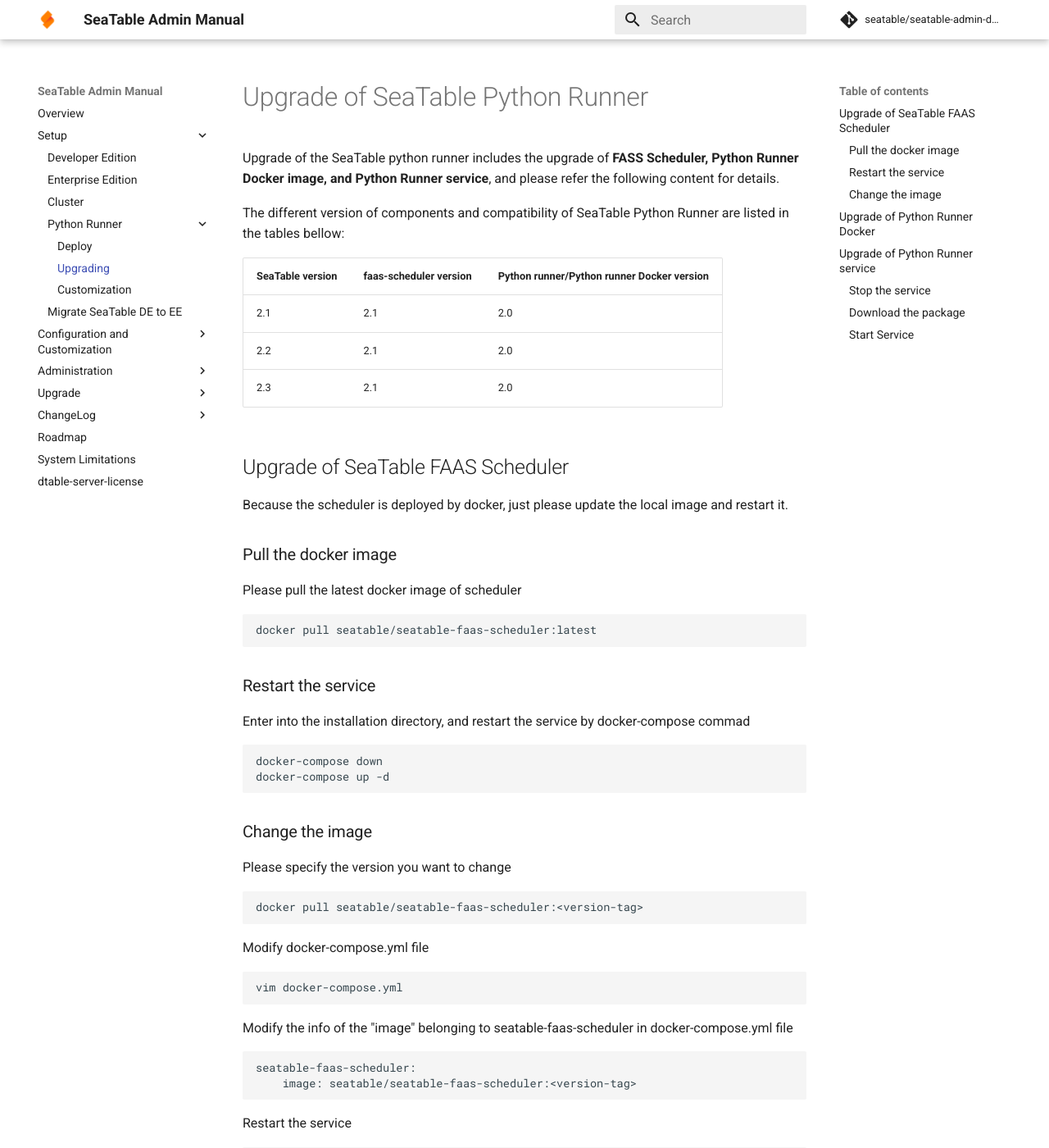
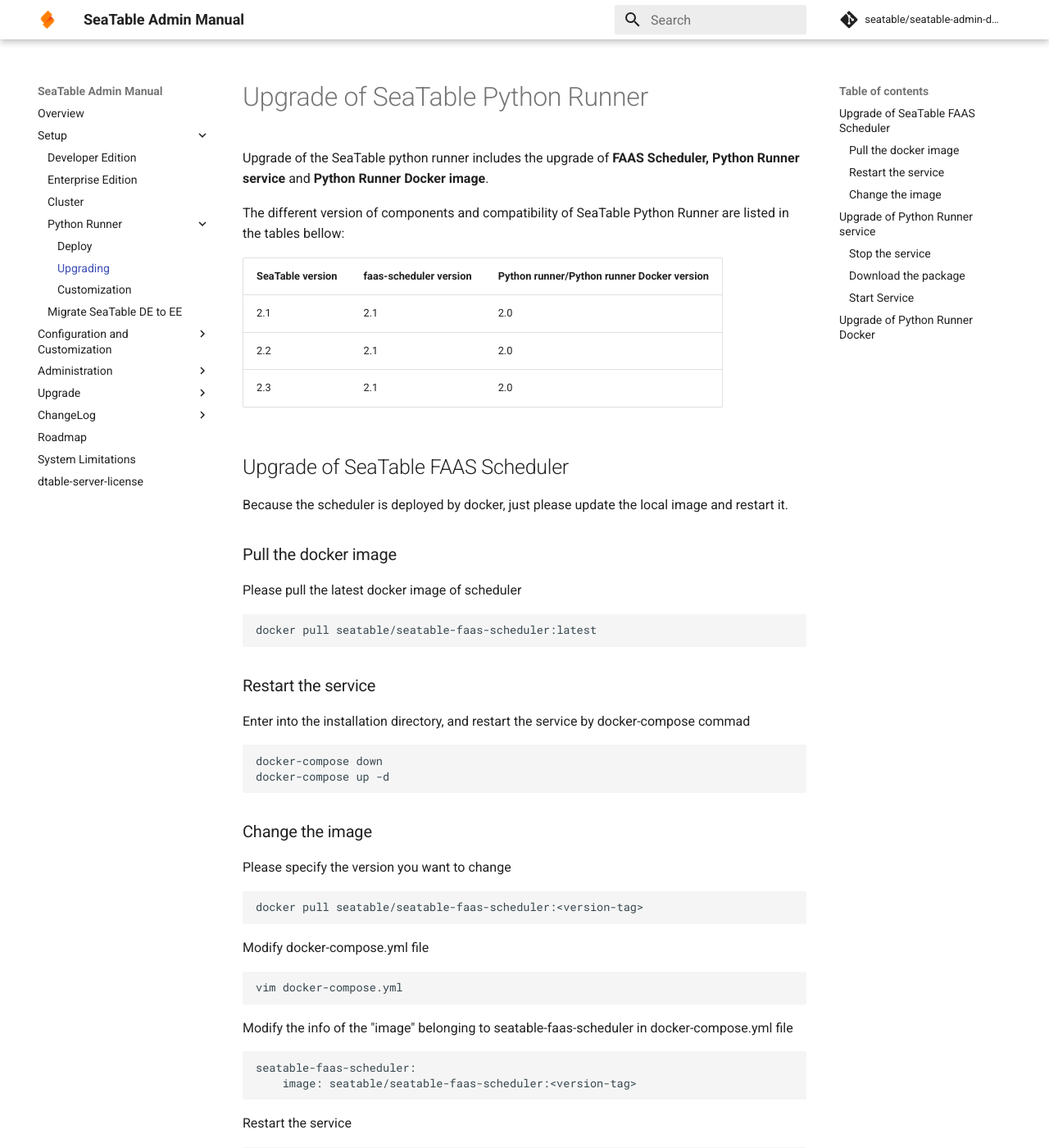
Before and after one commit to seatable/seatable-admin-docs, an MkDocs documentation site: the page built from manual/docker/Python-Runner/Update SeaTable Python Runner.md, in a window 1280 px wide and 1400 px high. Shown: the whole window at 82% size. Built offline with MkDocs 1.6.1 and Material for MkDocs 9.7.7, drawn with Linux system fonts in a browser that asks for light colours; comment, search, counter and statistics services are not loaded; some of the changed text lies outside the part shown.

Commit message:
Update Update SeaTable Python Runner.md

````diff
--- a/manual/docker/Python-Runner/Update SeaTable Python Runner.md
+++ b/manual/docker/Python-Runner/Update SeaTable Python Runner.md
@@ -1,6 +1,6 @@
 # Upgrade of SeaTable Python Runner
 
-Upgrade of the SeaTable python runner includes the upgrade of **FASS Scheduler, Python Runner Docker image,  and Python Runner service**, and please refer the following content for details.
+Upgrade of the SeaTable python runner includes the upgrade of **FAAS Scheduler, Python Runner service** and **Python Runner Docker image**.
 
 The different version of components and compatibility of SeaTable Python Runner are listed in the tables bellow:
 
@@ -60,14 +60,6 @@
 docker-compose up -d
 ```
 
-## Upgrade of Python Runner Docker
-
-Please pull the latest image
-
-```bash
-docker pull seatable/python-runner:latest
-```
-
 ## Upgrade of Python Runner service
 
 > Generally, you need to download the settable-python-runner package after we update the code.
@@ -95,3 +87,11 @@
 ```bash
 ./start.sh
 ```
+
+## Upgrade of Python Runner Docker
+
+Please pull the latest image
+
+```bash
+docker pull seatable/python-runner:latest
+```
````
